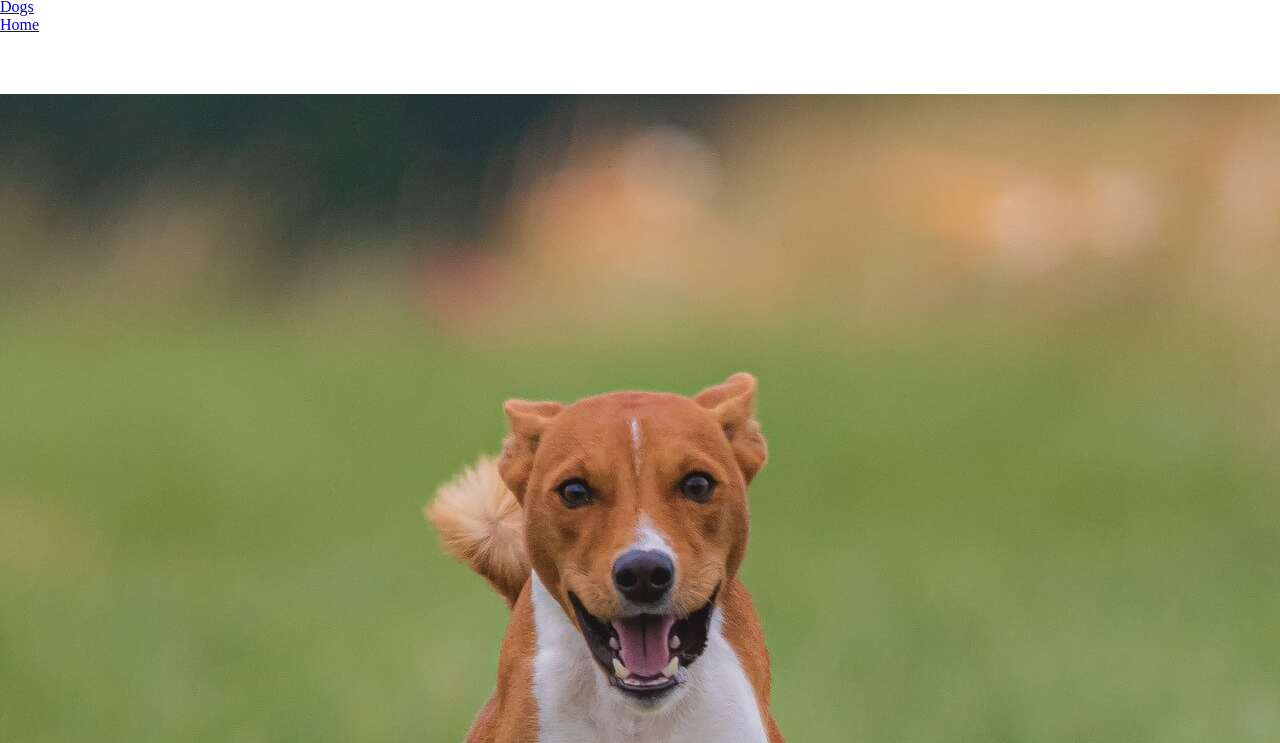
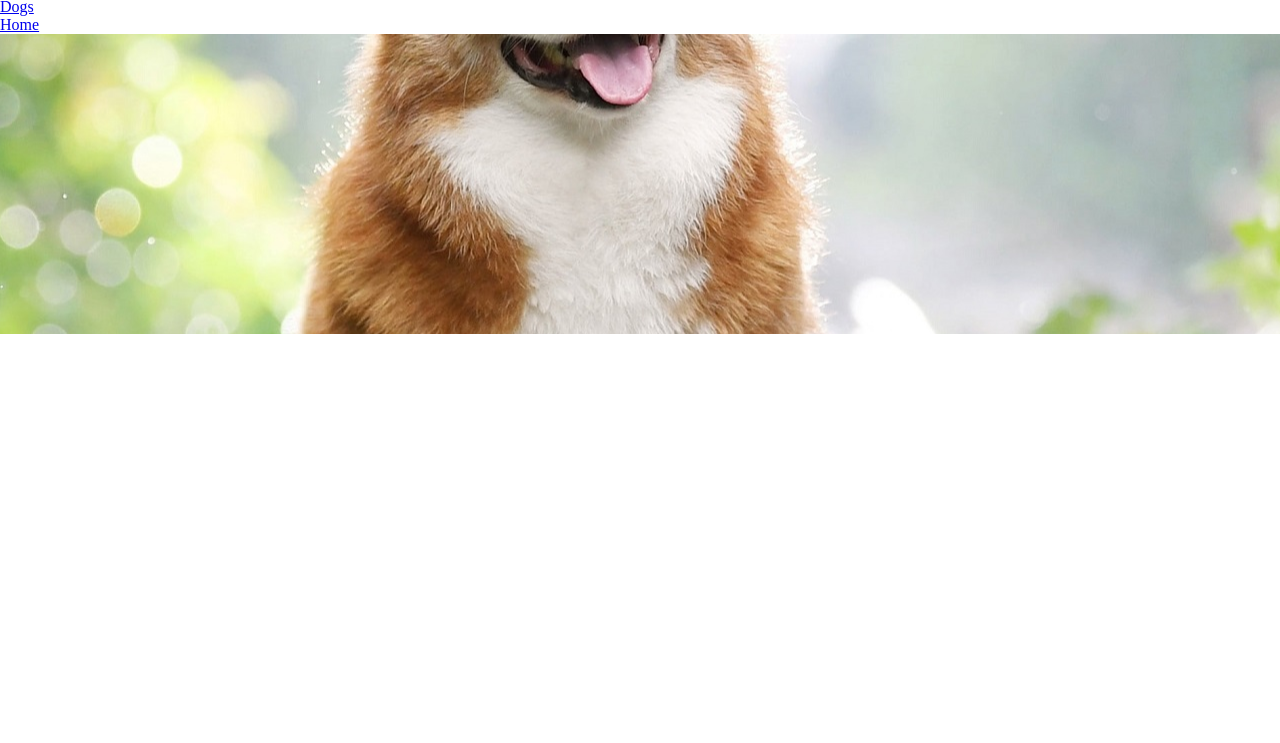
Before and after one commit to andresfgc/P1-Adogme, a plain HTML site: page index.html in a window 1280 px wide. Shown: the part 57-800 px from the top of the page. Drawn offline with Linux system fonts and the light colour scheme.

Commit message:
change picture

```diff
--- a/assets/css/style.css
+++ b/assets/css/style.css
@@ -7,7 +7,7 @@
 }
 
 #dog-image {
-    height: 1200px;
+    height: 300px;
     width: 100%;
-    background: url('../images/dog-brown-white.jpg') no-repeat center center;
+    background: url('../images/dog-center.jpg') no-repeat center center;
 }
```
Also changed, not shown: assets/images/dog-center.jpg (added).
